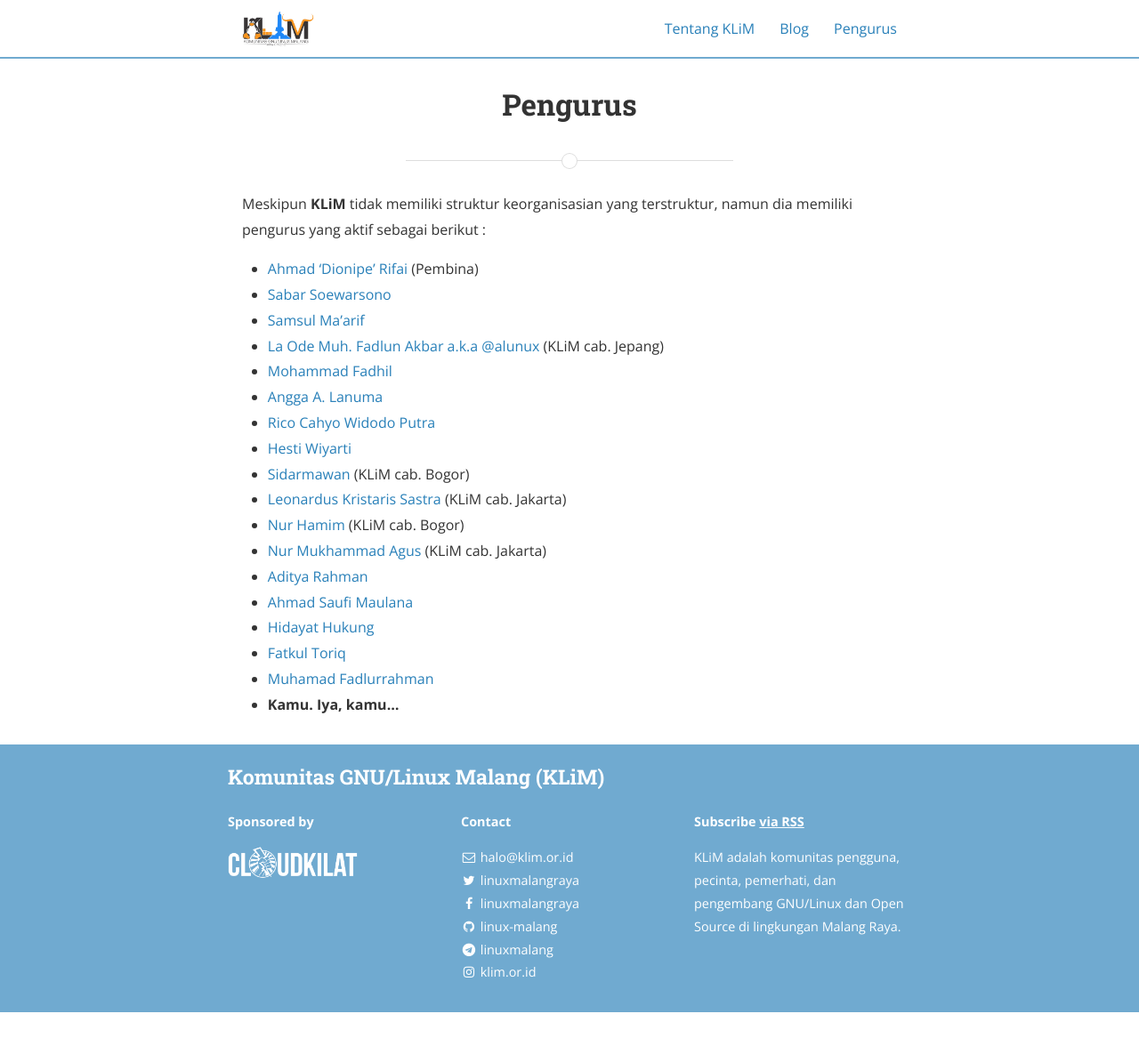
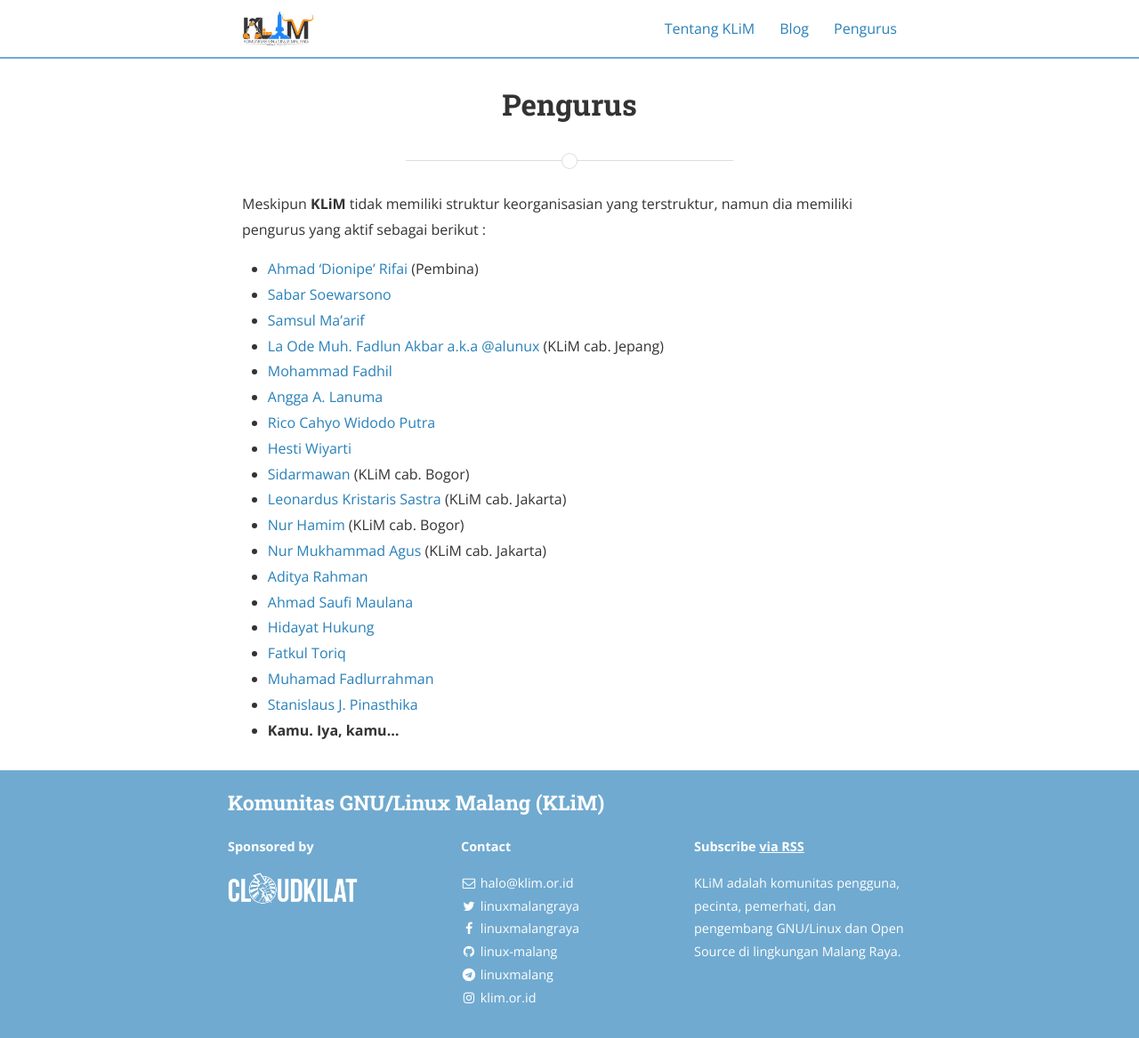
Before and after one commit to linux-malang/linux-malang.github.io, a Jekyll site: the page built from pengurus.md, in a window 1280 px wide. Shown: the whole page at 89% size. Built offline with Jekyll 4.4.1, drawn with Linux system fonts in a browser that asks for light colours; nearby versions of some CDN libraries; before the commit the page ends 1138 px from its top, so only the background shows below that.

Commit message:
edit pengurus

```diff
--- a/pengurus.md
+++ b/pengurus.md
@@ -23,4 +23,5 @@ Meskipun **KLiM** tidak memiliki struktur keorganisasian yang terstruktur, namun
 - [Hidayat Hukung](https://t.me/hidayatalora)
 - [Fatkul Toriq](/)
 - [Muhamad Fadlurrahman](/)
+- [Stanislaus J. Pinasthika](/)
 - **Kamu. Iya, kamu...**
```
